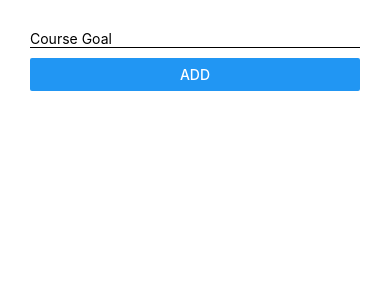
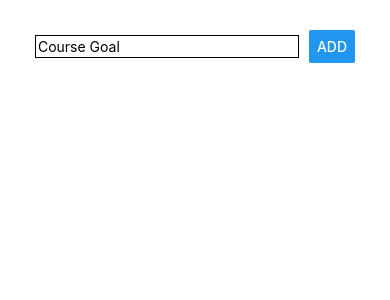
Before and after one commit to bidodev/react-native-todo-list, a React Native app: screen / in a window 390 px wide. Shown: the top 300 px of the page. Built offline with nearby package versions, Linux system fonts and the light colour scheme.

Commit message:
breaking into small components

```diff
--- a/App.js
+++ b/App.js
@@ -2,26 +2,15 @@ import { StatusBar } from "expo-status-bar";
 import React from "react";
 import { StyleSheet, Text, View, TextInput, Button } from "react-native";
 
+import Header from "./components/header.jsx";
+
 export default function App() {
   return (
     <View>
-      <View style={styles.container}>
-        <TextInput placeholder="Course Goal" style={styles.placeholder}/>
-        <Button title="Add" />
-      </View>
-      <View></View>
+      <Header />
       <StatusBar style="auto" />
     </View>
   );
 }
 
-const styles = StyleSheet.create({
-  container: {
-    padding: 30,
-  },
-  placeholder: {
-    borderBottomColor: 'black',
-    borderBottomWidth: 1,
-    marginBottom: 10,
-  }
-});
+const styles = StyleSheet.create({});
--- /dev/null
+++ b/components/header.jsx
@@ -0,0 +1,26 @@
+import React from "react";
+import {StyleSheet, View, TextInput, Button } from "react-native";
+
+export default function Header() {
+  return (
+    <View style={styles.header}>
+      <TextInput placeholder="Course Goal" style={styles.inputText} />
+      <Button title="Add" />
+    </View>
+  );
+}
+
+const styles = StyleSheet.create({
+  header: {
+    padding: 30,
+    flexDirection: "row", //in react native the default value is column, while in CSS its row
+    justifyContent: "space-around",
+    alignItems: "center",
+  },
+  inputText: {
+    borderColor: "black",
+    borderWidth: 1,
+    padding: 2,
+    width: "80%",
+  },
+});
```
